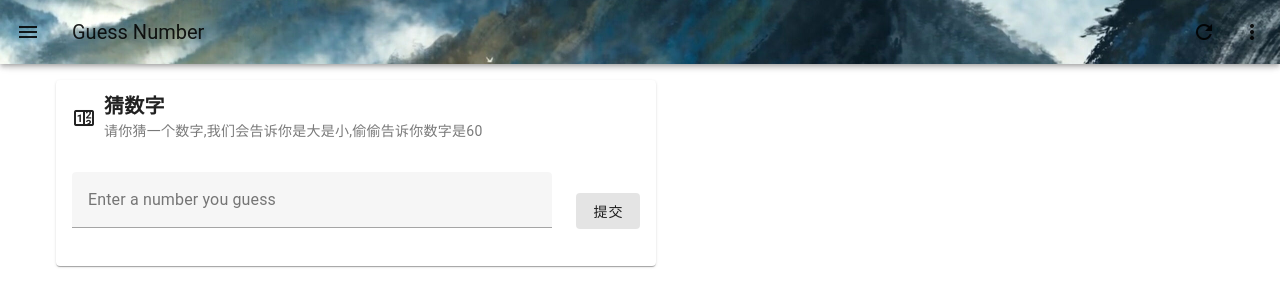
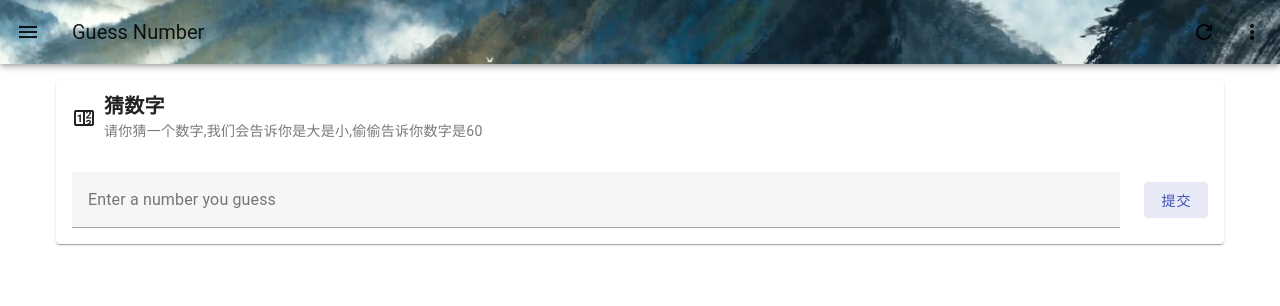
Before and after one commit to 363045841/guessNumber, a Vue app: page / in a window 1280 px wide. Shown: the top 306 px of the page. Built offline with nearby package versions, Linux system fonts and the light colour scheme.

Commit message:
移动端适配，细节优化

```diff
--- a/src/App.vue
+++ b/src/App.vue
@@ -1,7 +1,7 @@
 <template>
   <v-app>
     <v-main id="main">
-      <v-app-bar app image="./assets/a4754a82ckef2a11a55447d8f48a81f7.jpg">
+      <v-app-bar class="app-bar" app image="./assets/a4754a82ckef2a11a55447d8f48a81f7.jpg">
         <v-app-bar-nav-icon></v-app-bar-nav-icon>
         <template v-slot:append>
           <v-btn icon="mdi-refresh"></v-btn>
@@ -9,32 +9,31 @@
         </template>
         <v-toolbar-title>Guess Number</v-toolbar-title>
       </v-app-bar>
+
       <v-container class="guess-card">
-        <v-card prepend-icon="mdi-counter" :subtitle="textRealNum" width="600">
+
+        <v-card prepend-icon="mdi-counter" :subtitle="textRealNum" width="auto">
           <template v-slot:title>
             <span class="font-weight-black">猜数字</span>
           </template>
           <v-container>
             <v-row align="center">
-              <v-col cols="500">
-                <v-text-field label="Enter a number you guess" v-model:model-value="numberChoose" />
+              <v-col class="d-flex justify-center align-center">
+                <v-text-field label="Enter a number you guess" hide-details="auto" v-model:model-value="numberChoose" />
               </v-col>
-              <v-col cols="auto">
-                <v-btn variant="tonal" :ripple="true" @click="checkNumber(numberChoose)">提交</v-btn>
+              <v-col cols="auto" class="d-flex justify-center align-center">
+                <v-btn variant="tonal" :ripple="true" @click="checkNumber(numberChoose)" color="#3F51B5">提交</v-btn>
               </v-col>
             </v-row>
           </v-container>
         </v-card>
       </v-container>
+
       <v-container>
-      <v-alert
-        v-if="winAttribute" width="600"
-        text="你答对了"
-        title="Alert title" type="success">
-      </v-alert>
-      <v-alert v-if="showError" width="600"
-      text="你答错了" title="Alert title" type="error">
-      </v-alert>
+        <v-alert v-if="winAttribute" text="你答对了" title="Alert title" type="success">
+        </v-alert>
+        <v-alert v-if="showError" text="你答错了" title="Alert title" type="error">
+        </v-alert>
       </v-container>
     </v-main>
   </v-app>
@@ -81,4 +80,4 @@ function checkNumber(inputNum: (string | null)) {
 }
 </script>
 
-<style></style>
+<style scoped></style>
```
